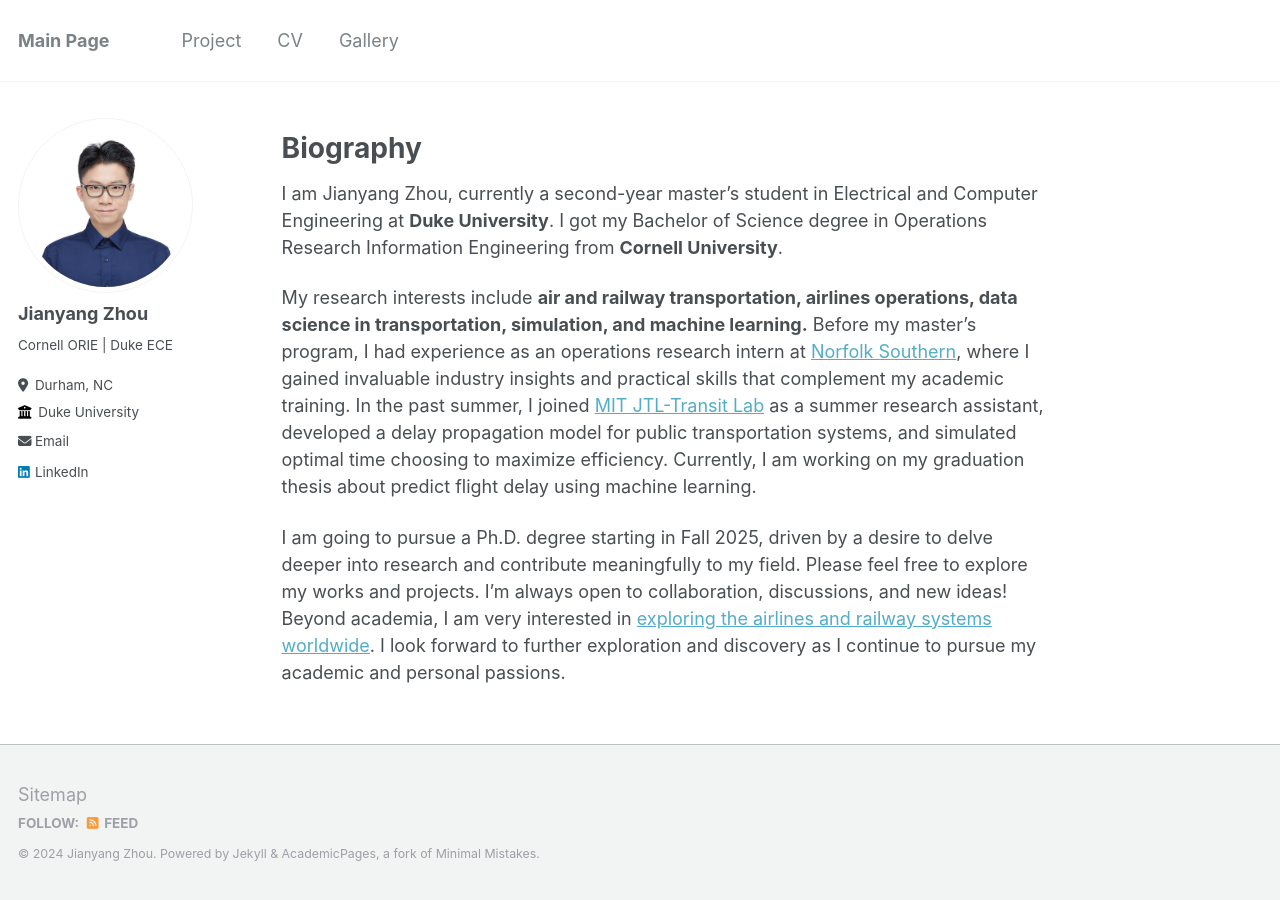
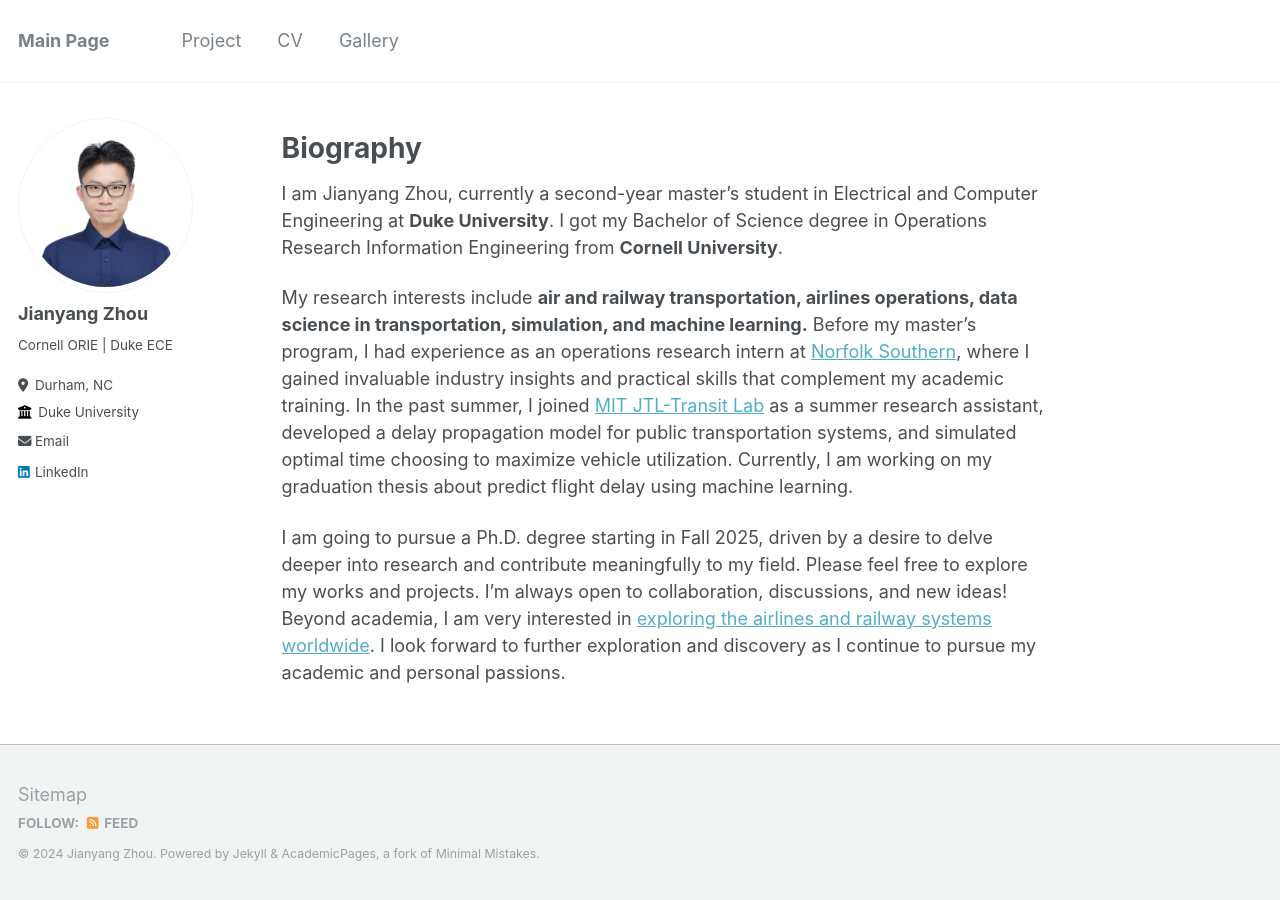
Before and after one commit to zhoujy1023/zhoujy1023.github.io, a Jekyll site: the page built from _pages/about.md, in a window 1280 px wide. Built offline with Jekyll 4.4.1, drawn with Linux system fonts in a browser that asks for light colours.

Commit message:
edit main page

```diff
--- a/_pages/about.md
+++ b/_pages/about.md
@@ -10,6 +10,6 @@ Biography
 ======
 I am Jianyang Zhou, currently a second-year master’s student in Electrical and Computer Engineering at <b>Duke University</b>. I got my Bachelor of Science degree in Operations Research Information Engineering from <b>Cornell University</b>.
 
-My research interests include <b>air and railway transportation, airlines operations, data science in transportation, simulation, and machine learning.</b> Before my master's program, I had experience as an operations research intern at [Norfolk Southern](https://www.norfolksouthern.com/), where I gained invaluable industry insights and practical skills that complement my academic training. In the past summer, I joined [MIT JTL-Transit Lab](https://mobility.mit.edu/) as a summer research assistant, developed a delay propagation model for public transportation systems, and simulated optimal time choosing to maximize efficiency. Currently, I am working on my graduation thesis about predict flight delay using machine learning.
+My research interests include <b>air and railway transportation, airlines operations, data science in transportation, simulation, and machine learning.</b> Before my master's program, I had experience as an operations research intern at [Norfolk Southern](https://www.norfolksouthern.com/), where I gained invaluable industry insights and practical skills that complement my academic training. In the past summer, I joined [MIT JTL-Transit Lab](https://mobility.mit.edu/) as a summer research assistant, developed a delay propagation model for public transportation systems, and simulated optimal time choosing to maximize vehicle utilization. Currently, I am working on my graduation thesis about predict flight delay using machine learning.
 
 I am going to pursue a Ph.D. degree starting in Fall 2025, driven by a desire to delve deeper into research and contribute meaningfully to my field. Please feel free to explore my works and projects. I’m always open to collaboration, discussions, and new ideas! Beyond academia, I am very interested in [exploring the airlines and railway systems worldwide](/gallery). I look forward to further exploration and discovery as I continue to pursue my academic and personal passions.
```
